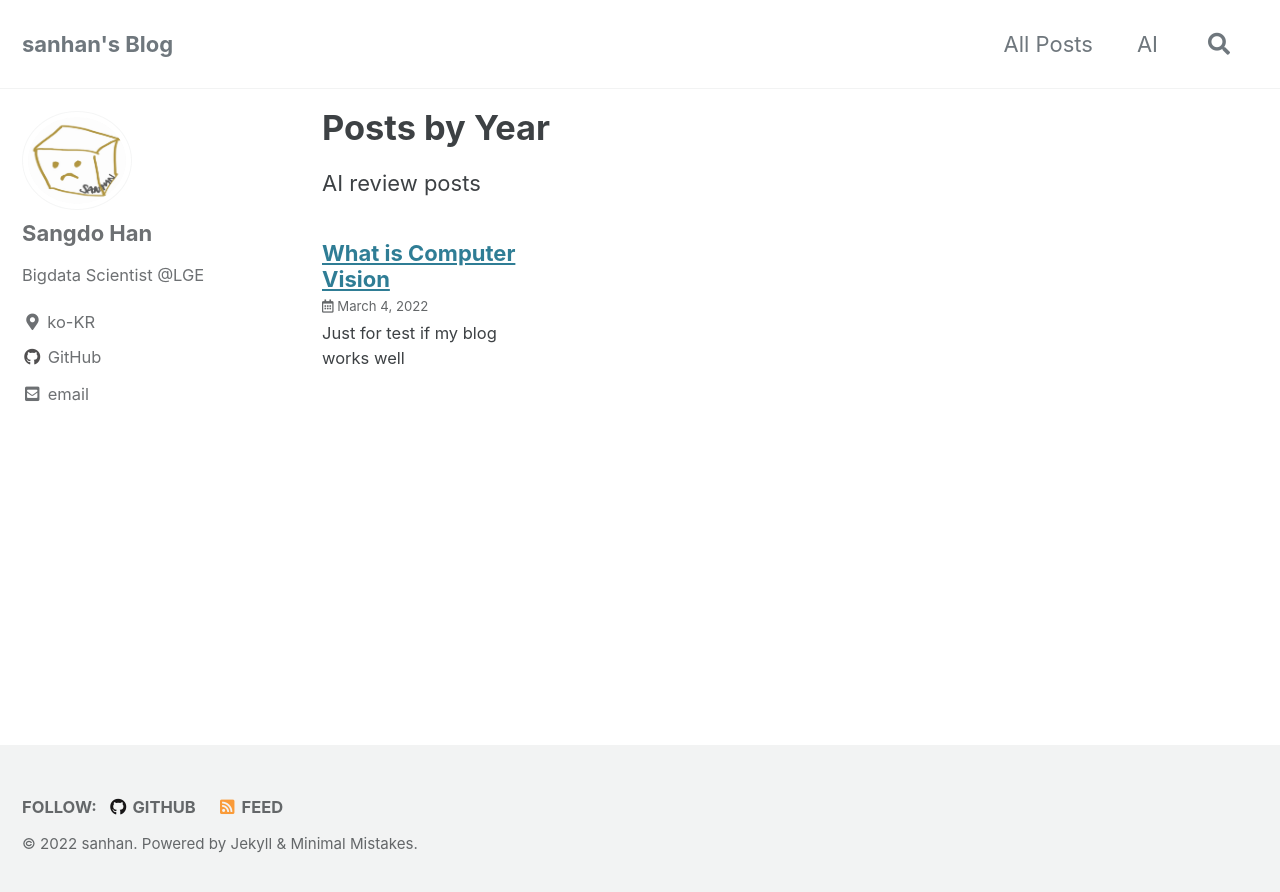
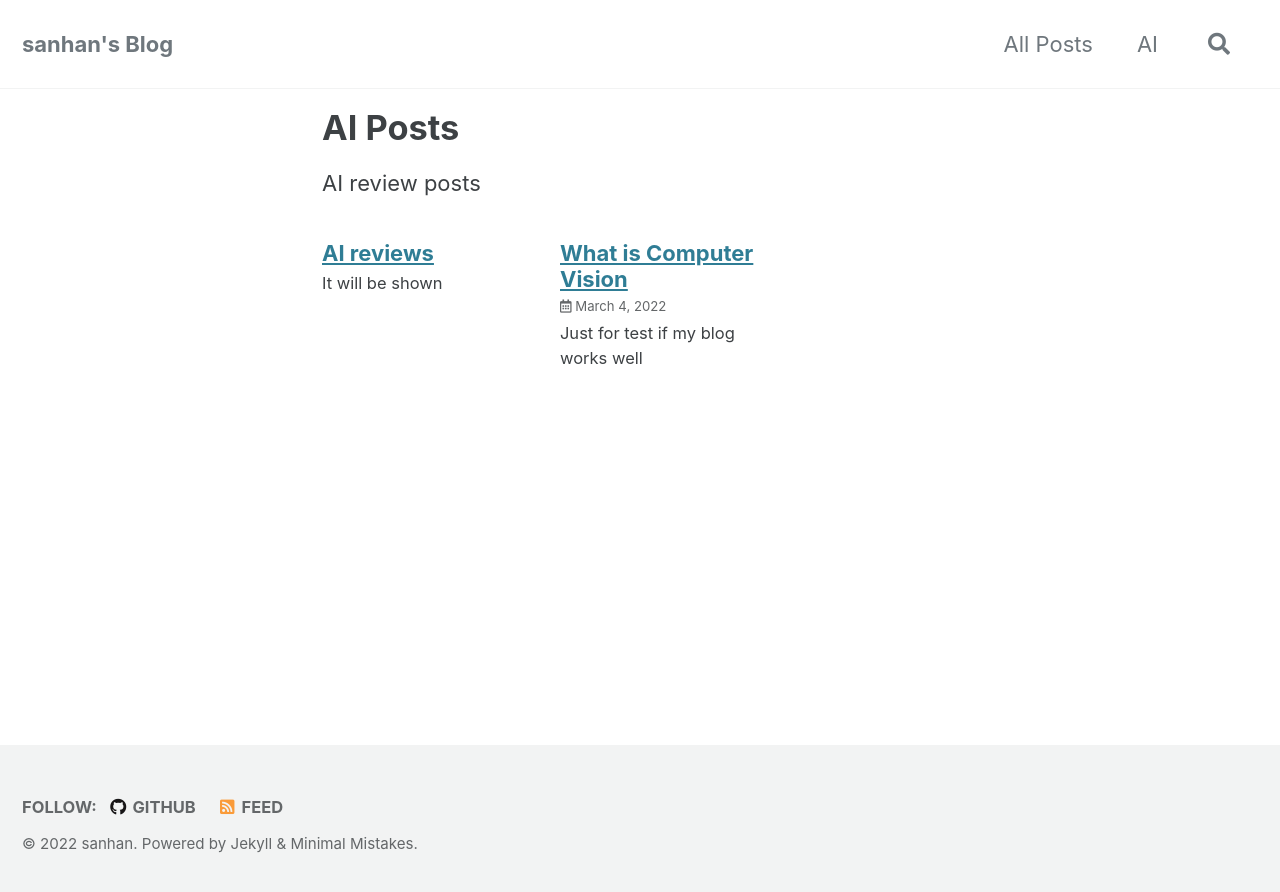
Before and after one commit to Sangdo-Han/Sangdo-Han.github.io, a Jekyll site: the page built from _pages/postai-archive.md, in a window 1280 px wide. Shown: the top 892 px of the page. Built offline with Jekyll 4.4.1, drawn with Linux system fonts in a browser that asks for light colours; cached includes are drawn as plain includes.

Commit message:
[feat] still working

```diff
--- a/_config.yml
+++ b/_config.yml
@@ -264,7 +264,7 @@ defaults:
       path: ""
       type: postai
     values:
-      layout: single
+      layout: collection
       author_profile: true
       read_time: false
       comments: false
--- a/_pages/postai-archive.md
+++ b/_pages/postai-archive.md
@@ -1,11 +1,10 @@
 ---
-title: "Posts by Year"
+title: "AI Posts"
 layout: collection
 permalink: /postai/
 collection: postai
 entries_layout: grid
 classes: wide
-author_profile: true
 ---
 
 AI review posts
--- /dev/null
+++ b/_postai/ai.md
@@ -0,0 +1,5 @@
+---
+title: "AI reviews"
+---
+
+It will be shown
```
Also changed, not shown: _data/navigation.yml (+4 -4 lines), _posts/2022-03-04-first-post.md (+1 -1 lines).
